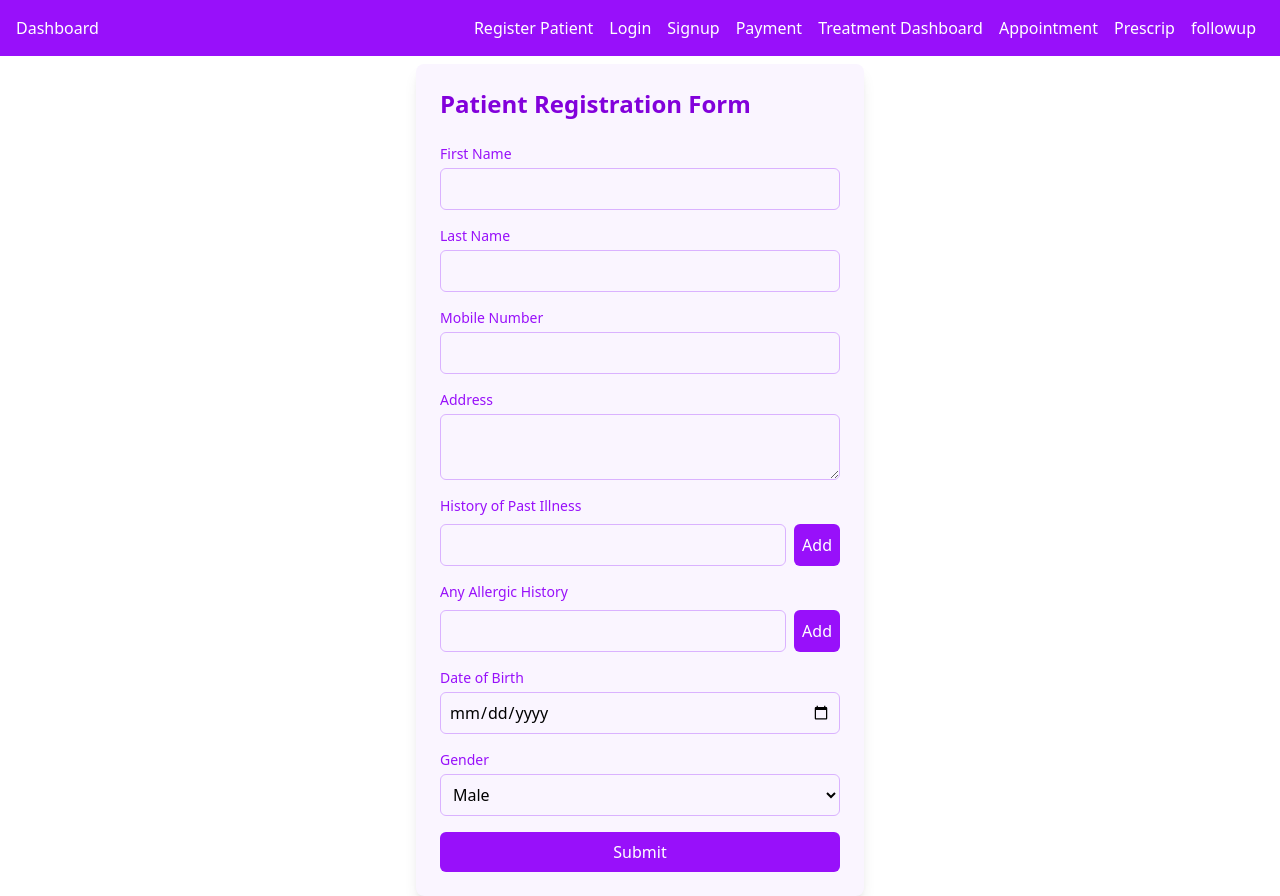
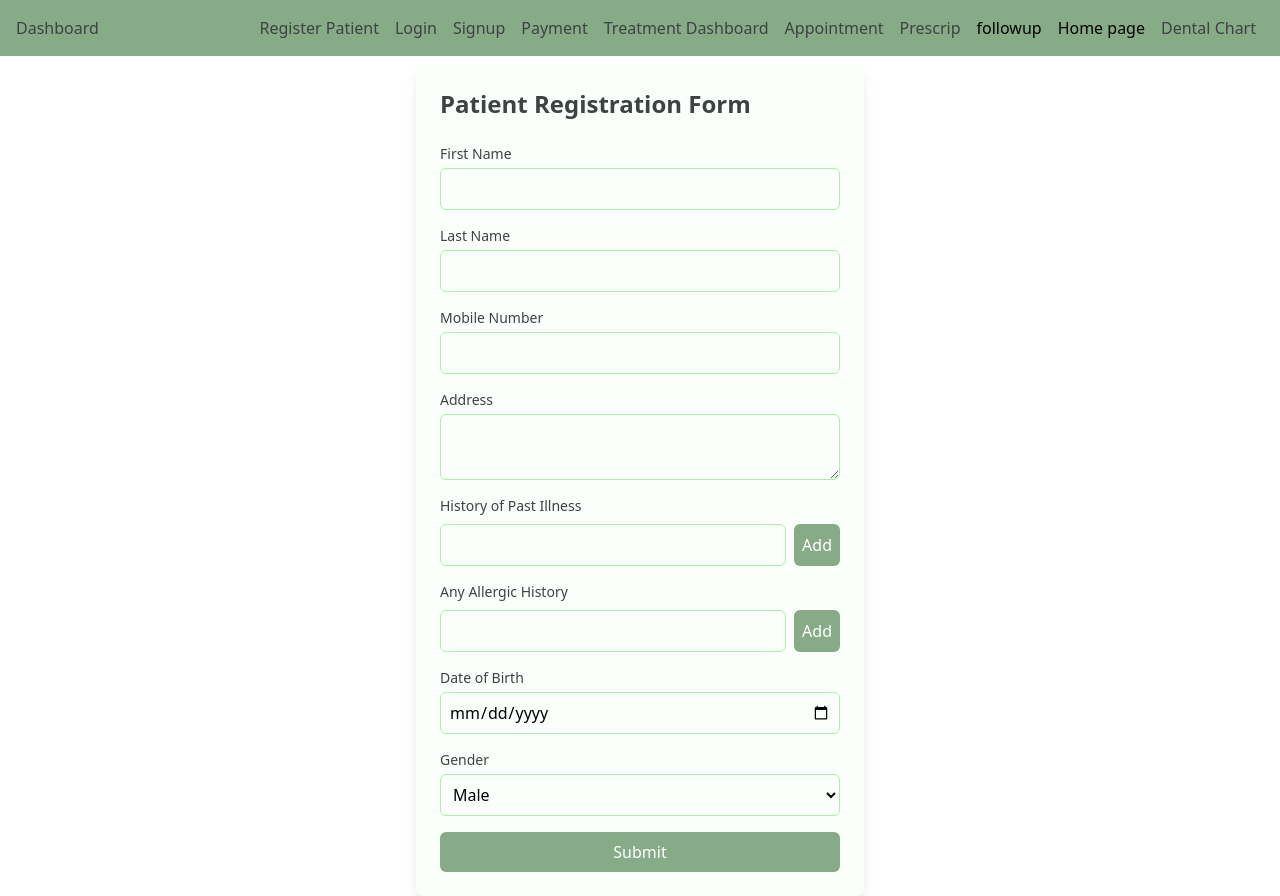
Before and after one commit to tejashriiii/dentistFrontend, a React (Vite) app: page /register in a window 1280 px wide. Built offline with nearby package versions, Linux system fonts and the light colour scheme.

Commit message:
Add Dental chart and Home page

```diff
--- a/src/App.jsx
+++ b/src/App.jsx
@@ -9,9 +9,23 @@ import TreatmentDashboard from "./components/TreatmentDashboard";
 import PatientAppointmentForm from "./components/PatientAppointmentForm";
 import Prescriptions from "./components/Prescriptions";
 import FollowUp from "./components/FollowUp";
+import Home from "./pages/Home";
+import DentalChart from "./components/DentalChart";
+
+
 
 const App = () => {
   const [patients, setPatients] = React.useState([]);
+  const [xrayPrices, setXrayPrices] = React.useState({
+    1: 50, 2: 60, 3: 70, // Default X-ray prices
+  });
+
+  const isAdmin = true; // Change this based on user role (main admin/staff)
+
+  // Function to update X-ray price (Admins only)
+  const updatePrice = (tooth, price) => {
+    setXrayPrices((prev) => ({ ...prev, [tooth]: Number(price) }));
+  };
 
   const addPatient = (newPatient) => {
     setPatients([...patients, newPatient]);
@@ -20,37 +34,41 @@ const App = () => {
   return (
     <Router>
       <div>
-        <nav className="bg-purple-600 p-4 flex justify-between ">
+        <nav className="bg-[#87ab87] p-4 flex justify-between ">
           <div>
-            <Link to="/" className="text-white mr-4 ">
+            <Link to="/" className="text-[#3d4243] mr-4 ">
               Dashboard
             </Link>
           </div>
           <div>
-            <Link to="/register" className="text-white p-2">
+            <Link to="/register" className="text-[#3d4243] p-2">
               Register Patient
             </Link>
-            <Link to="/login" className="text-white p-2">
+            <Link to="/login" className="text-[#3d4243] p-2">
               Login
             </Link>
-            <Link to="/signup" className="text-white p-2">
+            <Link to="/signup" className="text-[#3d4243] p-2">
               Signup
             </Link>
-            <Link to="/payment" className="text-white p-2">
+            <Link to="/payment" className="text-[#3d4243] p-2">
               Payment
             </Link>
-            <Link to="/treatmentdashboard" className="text-white p-2">
+            <Link to="/treatmentdashboard" className="text-[#3d4243] p-2">
               Treatment Dashboard
             </Link>
-            <Link to="/appointment" className="text-white p-2">
+            <Link to="/appointment" className="text-[#3d4243] p-2">
               Appointment
             </Link>
-            <Link to="/prescriptions" className="text-white p-2">
+            <Link to="/prescriptions" className="text-[#3d4243] p-2">
               Prescrip
             </Link>
-            <Link to="/followup" className="text-white p-2">
+            <Link to="/followup" className=" p-2">
               followup
             </Link>
+            <Link to="/Home" className=" p-2">
+              Home page
+            </Link>
+            <Link to="/dental-chart" className="text-[#3d4243] p-2">Dental Chart</Link> {/* Added Link */}
           </div>
         </nav>
 
@@ -73,6 +91,11 @@ const App = () => {
           <Route path="/appointment" element={<PatientAppointmentForm />} />
           <Route path="/prescriptions" element={<Prescriptions />} />
           <Route path="/followUp" element={<FollowUp userType="doctor" />} />
+          <Route path="/Home" element={<Home />} />
+          <Route
+            path="/dental-chart"
+            element={<DentalChart xrayPrices={xrayPrices} updatePrice={updatePrice} isAdmin={isAdmin} />}
+          />
         </Routes>
       </div>
     </Router>
--- a/src/components/CredentialsForm.jsx
+++ b/src/components/CredentialsForm.jsx
@@ -54,7 +54,7 @@ const CredentialsForm = ({ formAction }) => {
 
   return (
     <div className="max-w-md mx-auto p-6 bg-purple-50 rounded-lg shadow-lg mt-10">
-      <h2 className="text-2xl font-bold text-purple-700 mb-6">
+      <h2 className="text-2xl font-bold text-[#87ab87] mb-6">
         Patient {capitalizeFirstLetter(formAction)}
       </h2>
       <form onSubmit={handleSubmit}>
--- /dev/null
+++ b/src/components/DentalChart.jsx
@@ -0,0 +1,98 @@
+
+import { useState } from "react";
+
+const teethNumbers = Array.from({ length: 32 }, (_, i) => i + 1); // 32 teeth
+
+const DentalChart = ({ xrayPrices, updatePrice, isAdmin }) => {
+  const [selectedTeeth, setSelectedTeeth] = useState([]);
+  const [editMode, setEditMode] = useState(null);
+  const [newPrice, setNewPrice] = useState("");
+
+  const toggleToothSelection = (tooth) => {
+    setSelectedTeeth((prev) =>
+      prev.includes(tooth) ? prev.filter((t) => t !== tooth) : [...prev, tooth]
+    );
+  };
+
+  const handlePriceUpdate = (tooth) => {
+    updatePrice(tooth, newPrice);
+    setEditMode(null);
+    setNewPrice("");
+  };
+
+  return (
+    <div className="p-6 bg-purple-100 rounded-xl shadow-md">
+      <h2 className="text-xl font-bold text-purple-700 mb-4 text-center">Dental Chart</h2>
+
+      {/* Dental Chart Image */}
+      <div className="flex justify-center mb-4">
+        <img
+          src="./src/assets/dental_chrat.jpg"
+          alt="Dental Chart Reference"
+          className="w-full max-w-lg border border-purple-300 rounded-lg shadow"
+        />
+      </div>
+
+      {/* Dental Chart Grid */}
+      <div className="grid grid-cols-8 gap-2 mb-6">
+        {teethNumbers.map((tooth) => (
+          <button
+            key={tooth}
+            onClick={() => toggleToothSelection(tooth)}
+            className={`p-3 border rounded-lg ${
+              selectedTeeth.includes(tooth)
+                ? "bg-purple-500 text-white"
+                : "bg-white text-purple-700"
+            }`}
+          >
+            {tooth}
+          </button>
+        ))}
+      </div>
+
+      {/* Selected Teeth & X-ray Prices */}
+      <div className="mt-4 p-4 bg-white rounded-lg shadow">
+        <h3 className="text-lg font-semibold text-purple-700">Selected Teeth</h3>
+        {selectedTeeth.length > 0 ? (
+          <ul className="mt-2">
+            {selectedTeeth.map((tooth) => (
+              <li key={tooth} className="flex justify-between items-center p-2 border-b">
+                <span className="text-purple-700">Tooth {tooth} - X-ray Price: ${xrayPrices[tooth] || "N/A"}</span>
+
+                {isAdmin && (
+                  editMode === tooth ? (
+                    <div className="flex gap-2">
+                      <input
+                        type="number"
+                        value={newPrice}
+                        onChange={(e) => setNewPrice(e.target.value)}
+                        className="border p-1 rounded w-16"
+                      />
+                      <button
+                        onClick={() => handlePriceUpdate(tooth)}
+                        className="bg-purple-600 text-white px-2 py-1 rounded"
+                      >
+                        Save
+                      </button>
+                    </div>
+                  ) : (
+                    <button
+                      onClick={() => setEditMode(tooth)}
+                      className="text-purple-500 underline"
+                    >
+                      Edit
+                    </button>
+                  )
+                )}
+              </li>
+            ))}
+          </ul>
+        ) : (
+          <p className="text-gray-500">No teeth selected</p>
+        )}
+      </div>
+    </div>
+  );
+};
+
+export default DentalChart;
--- a/src/components/PatientRegisterForm.jsx
+++ b/src/components/PatientRegisterForm.jsx
@@ -96,13 +96,13 @@ const PatientRegisterForm = () => {
   };
 
   return (
-    <div className="max-w-md mx-auto p-6 bg-purple-50 rounded-lg shadow-lg mt-2">
-      <h2 className="text-2xl font-bold text-purple-700 mb-6">
+    <div className="max-w-md mx-auto p-6 bg-[#fbfffb] rounded-lg shadow-lg mt-2">
+      <h2 className="text-2xl font-bold text-[#3d4243] mb-6">
         Patient Registration Form
       </h2>
       <form onSubmit={handleSubmit}>
         <div className="mb-4">
-          <label className="block text-sm font-medium text-purple-600">
+          <label className="block text-sm font-medium text-[#3d4243]">
             First Name
           </label>
           <input
@@ -111,11 +111,11 @@ const PatientRegisterForm = () => {
             value={formData.firstName}
             onChange={handleChange}
             required
-            className="mt-1 block w-full p-2 border border-purple-300 rounded-md focus:outline-none focus:ring-2 focus:ring-purple-500"
+            className="mt-1 block w-full p-2 border border-[#a9f0a9] rounded-md focus:outline-none focus:ring-2 focus:ring-[#87ab87]"
           />
         </div>
         <div className="mb-4">
-          <label className="block text-sm font-medium text-purple-600">
+          <label className="block text-sm font-medium text-[#3d4243]">
             Last Name
           </label>
           <input
@@ -124,11 +124,11 @@ const PatientRegisterForm = () => {
             value={formData.lastName}
             onChange={handleChange}
             required
-            className="mt-1 block w-full p-2 border border-purple-300 rounded-md focus:outline-none focus:ring-2 focus:ring-purple-500"
+            className="mt-1 block w-full p-2 border border-[#a9f0a9] rounded-md focus:outline-none focus:ring-2 focus:ring-[#87ab87]"
           />
         </div>
         <div className="mb-4">
-          <label className="block text-sm font-medium text-purple-600">
+          <label className="block text-sm font-medium text-[#3d4243]">
             Mobile Number
           </label>
           <input
@@ -137,11 +137,11 @@ const PatientRegisterForm = () => {
             value={formData.mobileNumber}
             onChange={handleChange}
             required
-            className="mt-1 block w-full p-2 border border-purple-300 rounded-md focus:outline-none focus:ring-2 focus:ring-purple-500"
+            className="mt-1 block w-full p-2 border border-[#a9f0a9] rounded-md focus:outline-none focus:ring-2 focus:ring-[#87ab87]"
           />
         </div>
         <div className="mb-4">
-          <label className="block text-sm font-medium text-purple-600">
+          <label className="block text-sm font-medium text-[#3d4243]">
             Address
           </label>
           <textarea
@@ -149,12 +149,12 @@ const PatientRegisterForm = () => {
             value={formData.address}
             onChange={handleChange}
             required
-            className="mt-1 block w-full p-2 border border-purple-300 rounded-md focus:outline-none focus:ring-2 focus:ring-purple-500"
+            className="mt-1 block w-full p-2 border border-[#a9f0a9] rounded-md focus:outline-none focus:ring-2 focus:ring-[#87ab87]"
           />
         </div>
 
         <div className="mb-4">
-          <label className="block text-sm font-medium text-purple-600">
+          <label className="block text-sm font-medium text-[#3d4243]">
             History of Past Illness
           </label>
           {formData.pastIllnesses.map((illness, index) => (
@@ -166,7 +166,7 @@ const PatientRegisterForm = () => {
               <button
                 type="button"
                 onClick={() => handleRemoveIllness(index)}
-                className="text-purple-700 font-bold"
+                className="text-[#3d4243] font-bold"
               >
                 &times;
               </button>
@@ -177,12 +177,12 @@ const PatientRegisterForm = () => {
               type="text"
               value={illnessInput}
               onChange={(e) => setIllnessInput(e.target.value)}
-              className="flex-1 p-2 border border-purple-300 rounded-md focus:outline-none"
+              className="flex-1 p-2 border border-[#a9f0a9] rounded-md focus:outline-none"
             />
             <button
               type="button"
               onClick={handleAddIllness}
-              className="bg-purple-600 text-white p-2 rounded-md"
+              className="bg-[#87ab87] text-white p-2 rounded-md"
             >
               Add
             </button>
@@ -190,7 +190,7 @@ const PatientRegisterForm = () => {
         </div>
 
         <div className="mb-4">
-          <label className="block text-sm font-medium text-purple-600">
+          <label className="block text-sm font-medium text-[#3d4243]">
             Any Allergic History
           </label>
           {formData.allergicHistories.map((allergy, index) => (
@@ -202,7 +202,7 @@ const PatientRegisterForm = () => {
               <button
                 type="button"
                 onClick={() => handleRemoveAllergy(index)}
-                className="text-purple-700 font-bold"
+                className="text-[#3d4243] font-bold"
               >
                 &times;
               </button>
@@ -213,19 +213,19 @@ const PatientRegisterForm = () => {
               type="text"
               value={allergyInput}
               onChange={(e) => setAllergyInput(e.target.value)}
-              className="flex-1 p-2 border border-purple-300 rounded-md focus:outline-none"
+              className="flex-1 p-2 border border-[#a9f0a9] rounded-md focus:outline-none"
             />
             <button
               type="button"
               onClick={handleAddAllergy}
-              className="bg-purple-600 text-white p-2 rounded-md"
+              className="bg-[#87ab87] text-white p-2 rounded-md"
             >
               Add
             </button>
           </div>
         </div>
         <div className="mb-4">
-          <label className="block text-sm font-medium text-purple-600">
+          <label className="block text-sm font-medium text-[#3d4243]">
             Date of Birth
           </label>
           <input
@@ -234,11 +234,11 @@ const PatientRegisterForm = () => {
             value={formData.dob}
             onChange={handleChange}
             required
-            className="mt-1 block w-full p-2 border border-purple-300 rounded-md focus:outline-none focus:ring-2 focus:ring-purple-500"
+            className="mt-1 block w-full p-2 border border-[#a9f0a9]  rounded-md focus:outline-none focus:ring-2 focus:ring-[#87ab87] "
           />
         </div>
         <div className="mb-4">
-          <label className="block text-sm font-medium text-purple-600">
+          <label className="block text-sm font-medium text-[#3d4243]">
             Gender
           </label>
           <select
@@ -246,7 +246,7 @@ const PatientRegisterForm = () => {
             value={formData.gender}
             onChange={handleChange}
             required
-            className="mt-1 block w-full p-2 border border-purple-300 rounded-md focus:outline-none focus:ring-2 focus:ring-purple-500"
+            className="mt-1 block w-full p-2 border border-[#a9f0a9] rounded-md focus:outline-none focus:ring-2 focus:ring-[#87ab87]"
           >
             <option value="M">Male</option>
             <option value="F">Female</option>
@@ -256,7 +256,7 @@ const PatientRegisterForm = () => {
         </div>
         <button
           type="submit"
-          className="w-full bg-purple-600 text-white p-2 rounded-md hover:bg-purple-700 transition duration-200"
+          className="w-full bg-[#87ab87] text-white p-2 rounded-md hover:bg-[#87ab87] transition duration-200"
         >
           Submit
         </button>
--- /dev/null
+++ b/src/pages/Home.jsx
@@ -0,0 +1,80 @@
+
+
+// Home.jsx
+import React from 'react';
+import { Link } from 'react-router-dom';
+
+
+const Home = () => {
+  return (
+    <div>
+      {/* Header */}
+      <header className="flex justify-between p-4 bg-[ #87ab87]">
+        <img src="logo.png" alt="Logo" className="w-20 h-12" />
+        <div className="flex items-center space-x-4">
+          <Link to="/register" className="text-[#3d4243]">Register</Link>
+          <Link to="/login" className="text-white">Login</Link>
+          <Link to="/contactus" className="text-white">Contact Us</Link>
+        </div>
+      </header>
+
+      {/* Welcome Section */}
+      <div className="flex justify-between items-center p-8">
+        <div>
+          <h1 className="text-6xl font-bold  mb-4">Welcome to OJAS Dental Clinic</h1>
+          <p className="text-2xl mb-4">
+            We are here to provide the best dental care with a personalized touch.
+          </p>
+          <Link to="/contactus" className="bg-[#87ab87] text-white px-4 py-4 rounded">
+            Contact Us
+          </Link>
+        </div>
+        <img src="./src/assets/dentistImage.png" alt="Dentist" className="w-1/3 h-auto rounded-lg" />
+      </div>
+
+      {/* Treatments Section */}
+      <div className="grid grid-cols-2 md:grid-cols-4 gap-9 p-8 px-20  ">
+        <div className="flex flex-col items-center justify-center bg-[#87ab87] h-36 w-36 rounded-full text-white">
+          <h3 className="text-xl">Teeth thing</h3>
+        </div>
+        <div className="flex flex-col items-center justify-center bg-[#87ab87] h-36 w-36 rounded-full text-white">
+          <h3 className="text-xl">Root Canal</h3>
+        </div>
+        <div className="flex flex-col items-center justify-center bg-[#87ab87] h-36 w-36 rounded-full text-white">
+          <h3 className="text-xl">Braces</h3>
+        </div>
+        <div className="flex flex-col items-center justify-center bg-[#87ab87] h-36 w-36 rounded-full text-white">
+          <h3 className="text-xl">Cavity Filling</h3>
+        </div>
+      </div>
+
+      {/* Location Section */}
+      <div className="flex justify-between items-center p-8">
+        <div className="w-1/2">
+          <img src="map.jpg" alt="Map" className="w-full h-auto rounded-lg" />
+        </div>
+        <div className="w-1/2">
+          <h2 className="text-2xl font-bold mb-4">Our Location</h2>
+          <p className="text-lg">1234 Dental Street, Clinic Building, City, State, 12345</p>
+        </div>
+      </div>
+
+      {/* Footer */}
+      <footer className="bg-[#87ab87] text-white p-4">
+        <div className="flex justify-center space-x-6">
+          <a href="https://facebook.com" target="_blank" rel="noopener noreferrer">
+            Facebook
+          </a>
+          <a href="https://twitter.com" target="_blank" rel="noopener noreferrer">
+            Twitter
+          </a>
+          <a href="https://instagram.com" target="_blank" rel="noopener noreferrer">
+            Instagram
+          </a>
+        </div>
+      </footer>
+    </div>
+  );
+};
+
+export default Home;
```
Also changed, not shown: src/components/Dashboard.jsx (+4 -4 lines), src/assets/dental_chrat.jpg (added), src/assets/dentistImage.png (added).
